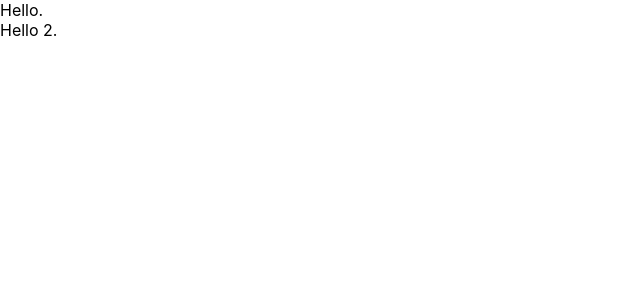
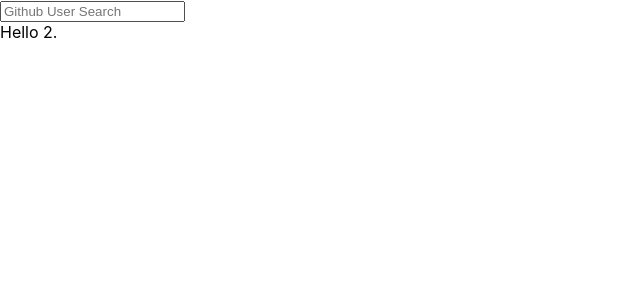
Before and after one commit to Vance-M/firebase-sandbox, a React (Create React App) app: page / in a window 1280 px wide. Shown: the top 300 px of the page, without its empty margins (0-640 px from the left). Built offline with nearby package versions, Linux system fonts and the light colour scheme.

Commit message:
Search form with enter button

```diff
--- a/src/components/search/Search.jsx
+++ b/src/components/search/Search.jsx
@@ -1,11 +1,27 @@
 import React from 'react'
-// import PropTypes from 'prop-types';
+import PropTypes from 'prop-types';
 
 
-export default function Search() {
+export default function Search({onSubmit, query, onQueryChange}) {
     return (
-        <div>
-            Hello.
-        </div>
+        <form onSubmit={onSubmit}>
+        <label htmlFor="gitUser-search">
+          <input
+            id="gitUser-search"
+            placeholder="Github User Search"
+            type="text"
+            value={query}
+            onChange={onQueryChange}
+            data-testid="gitUser-search"
+          />
+        </label>
+        {/* <input type="submit" value="Submit"/> */}
+      </form>
     )
 }
+
+Search.propTypes = {
+    onSubmit: PropTypes.func.isRequired,
+    query: PropTypes.string.isRequired,
+    onQueryChange: PropTypes.func.isRequired,
+  };
--- a/src/containers/app/App.js
+++ b/src/containers/app/App.js
@@ -1,11 +1,34 @@
+import React, { useState, useEffect } from 'react';
 import './App.css';
 import Search from '../../components/search/Search.jsx'
 import Display from '../../components/display/Display.jsx'
+
+
+
+
 function App() {
+
+  const [query, setQuery] = useState('');
+
+  const onSubmitHandler = (e) => {
+    e.preventDefault();
+    console.log(query);
+    // getUsers(query)
+    //   .then(setArtists)
+  };
+
+  const onQueryChangeHandler = ({ target }) => {
+    setQuery(target.value);
+  };
+
 
   return (
     <>
-      <Search />
+      <Search
+        onSubmit={onSubmitHandler}
+        query={query}
+        onQueryChange={onQueryChangeHandler}
+      />
       <Display />
     </>
   );
```
